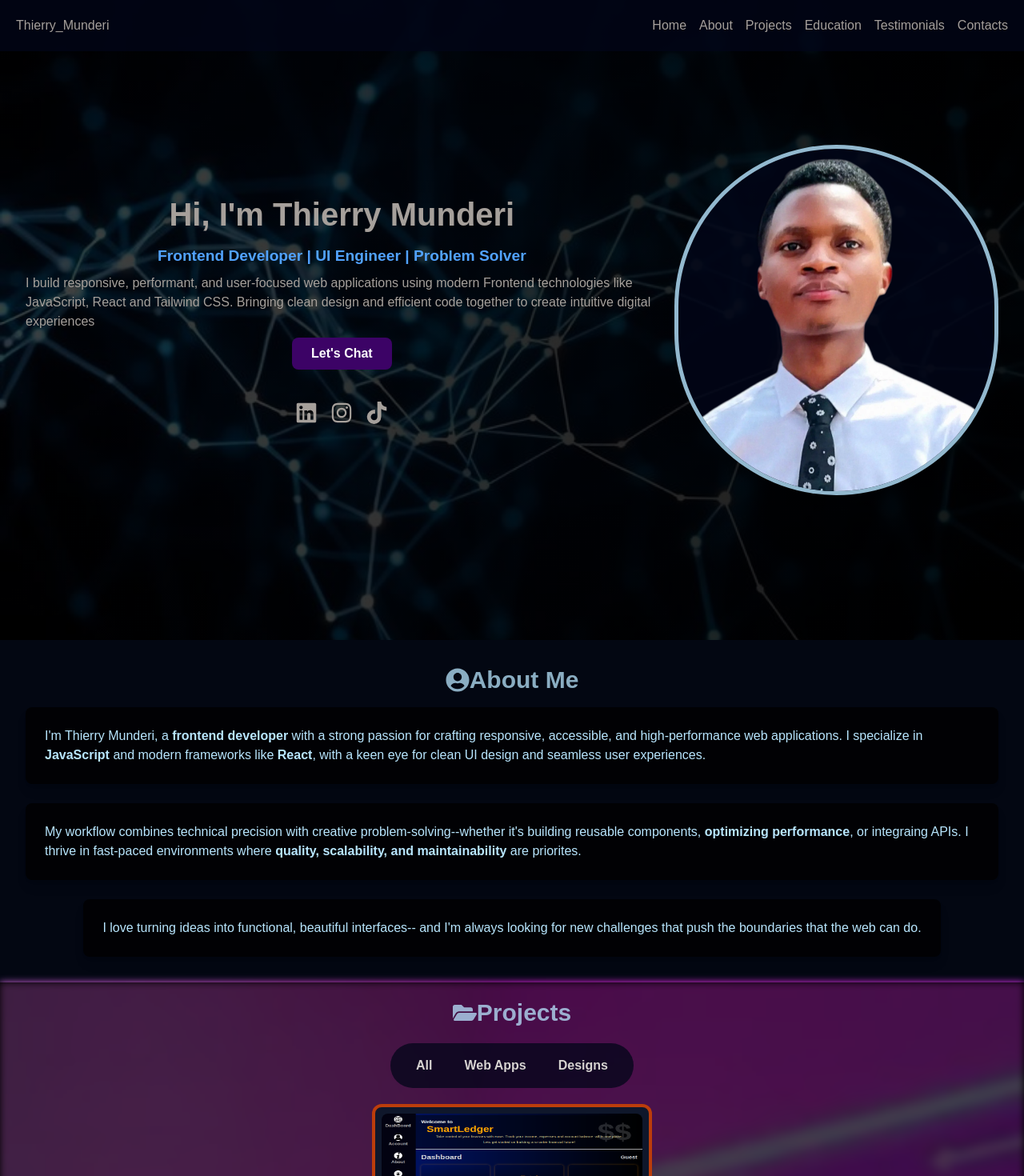
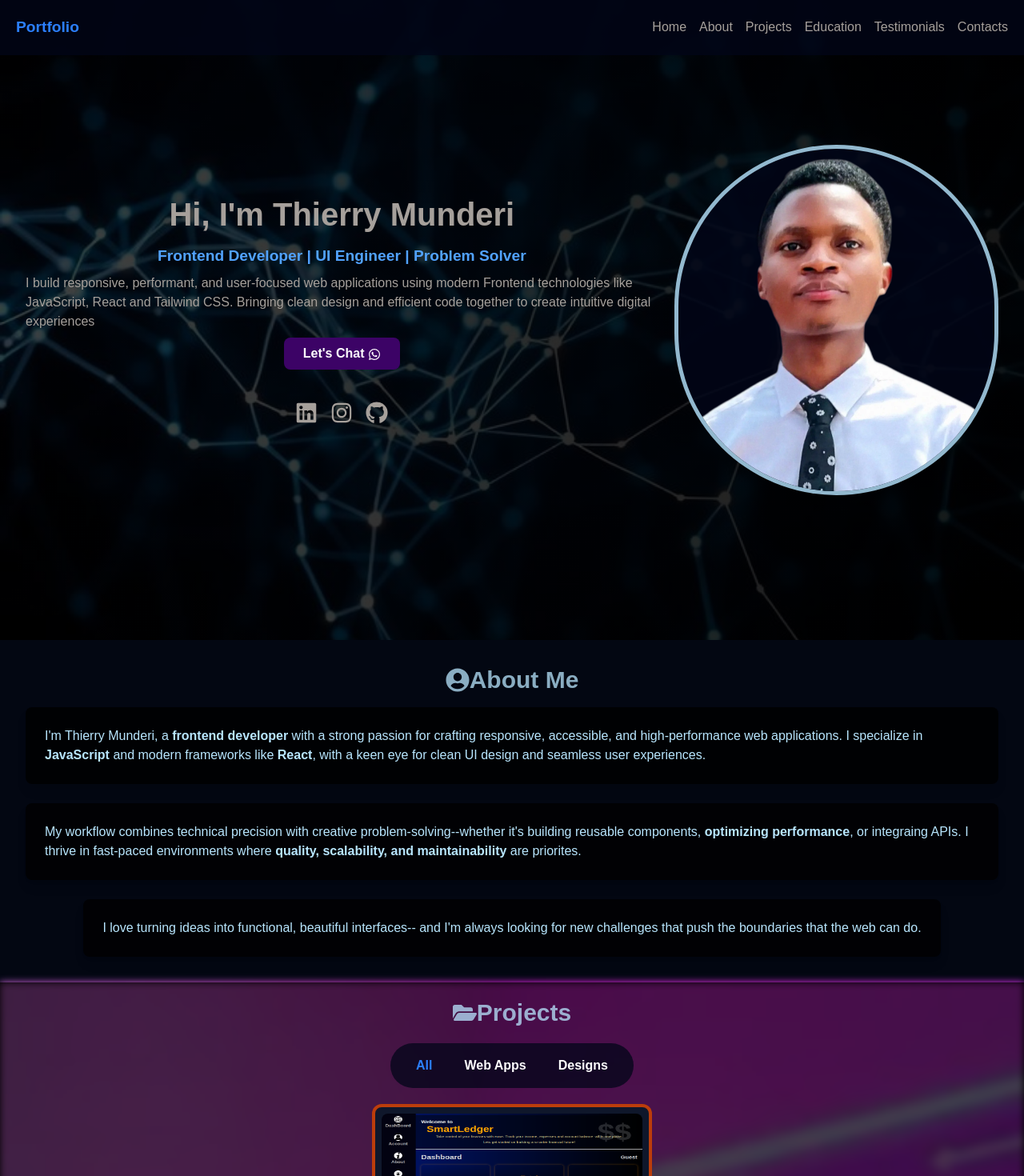
Before and after one commit to Thierry256-dev/Portfolio, a React (Vite) app: page / in a window 1280 px wide. Shown: the top 1470 px of the page at 80% size. Built offline with nearby package versions, Linux system fonts and the light colour scheme.

Commit message:
adding animations to about section

```diff
--- a/src/App.jsx
+++ b/src/App.jsx
@@ -12,8 +12,13 @@ import {
   FaTools,
   FaUserCircle,
 } from "react-icons/fa";
+import { motion, useInView } from "framer-motion";
+import { useRef } from "react";
 
 function App() {
+  const aboutRef = useRef(null);
+  const isAboutInView = useInView(aboutRef, { once: true });
+
   return (
     <>
       <header
@@ -26,10 +31,16 @@ function App() {
         id="about"
         className="flex items-center flex-col gap-4 h-auto bg-gray-950 p-8"
       >
-        <h1 className="flex items-center text-3xl font-bold text-sky-200/75 ">
+        <motion.h1
+          ref={aboutRef}
+          initial={{ opacity: 0 }}
+          animate={isAboutInView ? { opacity: 1 } : {}}
+          transition={{ duration: 1, ease: "easeInOut" }}
+          className="flex items-center text-3xl font-bold text-sky-200/75 "
+        >
           <FaUserCircle className="inline" />
           About Me
-        </h1>
+        </motion.h1>
         <About />
       </section>
       <section
@@ -43,11 +54,30 @@ function App() {
         <div className="absolute h-full inset-0 z-1 bg-[url('./assets/Bg2.jpg')] bg-no-repeat bg-cover bg-center blur-[5px]"></div>
         <div className="absolute h-full  inset-0 bg-black/70 z-2"></div>
         <div className="flex sticky top-0 gap-10 px-8 py-4 z-3 bg-slate-950/75 rounded-full text-stone-300">
-          <NavLink to={`/`} className="hover:decoration-amber-100">
+          <NavLink
+            to={`/`}
+            className={({ isActive }) =>
+              isActive ? "text-blue-500" : "text-white"
+            }
+          >
             All
           </NavLink>
-          <NavLink to={`webapps`}>Web Apps</NavLink>
-          <NavLink to={`designs`}>Designs</NavLink>
+          <NavLink
+            to={`webapps`}
+            className={({ isActive }) =>
+              isActive ? "text-blue-500" : "text-white"
+            }
+          >
+            Web Apps
+          </NavLink>
+          <NavLink
+            to={`designs`}
+            className={({ isActive }) =>
+              isActive ? "text-blue-500" : "text-white"
+            }
+          >
+            Designs
+          </NavLink>
         </div>
         <div className="z-3">
           <Outlet />
--- a/src/Componets/About.jsx
+++ b/src/Componets/About.jsx
@@ -1,28 +1,93 @@
+import { useRef } from "react";
+import { motion, useInView, MotionConfig } from "framer-motion";
+
 export default function About() {
+  const ref1 = useRef(null);
+  const ref2 = useRef(null);
+  const ref3 = useRef(null);
+
+  const isInView1 = useInView(ref1, { once: true });
+  const isInView2 = useInView(ref2, { once: true });
+  const isInView3 = useInView(ref3, { once: true });
+
   return (
     <>
       <div className="flex justify-center items-center flex-col gap-6 rounded-lg text-md">
-        <p className="shadow-lg p-6 rounded-lg text-sky-200 bg-black/80">
+        <MotionConfig
+          transition={{
+            type: "spring",
+            stiffness: 100,
+            damping: 20,
+            duration: 1,
+          }}
+        >
+          <motion.p
+            ref={ref1}
+            initial={{
+              x: -100,
+              opacity: 0,
+            }}
+            animate={
+              isInView1
+                ? {
+                    x: 0,
+                    opacity: 1,
+                  }
+                : {}
+            }
+            className="shadow-lg z-5 p-6 rounded-lg text-sky-200 bg-black/80"
+          >
             I'm Thierry Munderi, a <strong>frontend developer</strong> with a
             strong passion for crafting responsive, accessible, and
             high-performance web applications. I specialize in{" "}
             <strong>JavaScript</strong> and modern frameworks like{" "}
             <strong>React</strong>, with a keen eye for clean UI design and
             seamless user experiences.
-        </p>
-        <p className="shadow-lg p-6 rounded-lg text-sky-200 bg-black/80">
+          </motion.p>
+          <motion.p
+            ref={ref2}
+            initial={{
+              x: 100,
+              opacity: 0,
+            }}
+            animate={
+              isInView2
+                ? {
+                    x: 0,
+                    opacity: 1,
+                  }
+                : {}
+            }
+            className="shadow-lg p-6 rounded-lg text-sky-200 bg-black/80"
+          >
             My workflow combines technical precision with creative
             problem-solving--whether it's building reusable components,{" "}
-          <strong>optimizing performance</strong>, or integraing APIs. I thrive
-          in fast-paced environments where{" "}
+            <strong>optimizing performance</strong>, or integraing APIs. I
+            thrive in fast-paced environments where{" "}
             <strong>quality, scalability, and maintainability</strong> are
             priorites.
-        </p>
-        <p className="shadow-lg p-6 rounded-lg text-sky-200 bg-black/80">
+          </motion.p>
+          <motion.p
+            ref={ref3}
+            initial={{
+              x: -100,
+              opacity: 0,
+            }}
+            animate={
+              isInView3
+                ? {
+                    x: 0,
+                    opacity: 1,
+                  }
+                : {}
+            }
+            className="shadow-lg p-6 rounded-lg text-sky-200 bg-black/80"
+          >
             I love turning ideas into functional, beautiful interfaces-- and I'm
             always looking for new challenges that push the boundaries that the
             web can do.
-        </p>
+          </motion.p>
+        </MotionConfig>
       </div>
     </>
   );
--- a/src/Componets/Home.jsx
+++ b/src/Componets/Home.jsx
@@ -1,11 +1,12 @@
 import profile from "../assets/profile1.webp";
-import { motion, MotionConfig } from "framer-motion";
+import { motion, MotionConfig, AnimatePresence } from "framer-motion";
 import {
-  FaHome,
+  FaBars,
   FaTimes,
   FaLinkedin,
   FaInstagram,
-  FaTiktok,
+  FaGithub,
+  FaWhatsapp,
 } from "react-icons/fa";
 import { useState } from "react";
 
@@ -22,15 +23,32 @@ export default function Home() {
   return (
     <>
       <div className="fixed top-0 left-0 w-screen z-100 flex justify-between items-center p-[20px] bg-slate-950/75 ">
-        <h1>Thierry_Munderi</h1>
-        <nav
+        <h1 className="font-bold text-blue-500 text-[1.2rem]">Portfolio</h1>
+        <AnimatePresence>
+          <motion.nav
             className={
               isVisible
                 ? "absolute top-[60px] right-0 bg-slate-950/75 flex flex-col rounded-md p-4 items-center gap-4"
                 : "hidden md:flex gap-4"
             }
+            initial={{
+              scale: 1,
+              opacity: 1,
+            }}
+            exit={{
+              scale: 0,
+              opacity: 0,
+            }}
+            transition={{
+              duration: 2,
+              ease: "easeInOut",
+            }}
           >
-          <a href="#home" onClick={deactivate} className="hover:text-amber-500">
+            <a
+              href="#home"
+              onClick={deactivate}
+              className="hover:text-amber-500"
+            >
               Home
             </a>
             <a
@@ -68,17 +86,18 @@ export default function Home() {
             >
               Contacts
             </a>
-        </nav>
-        <FaHome
+          </motion.nav>
+        </AnimatePresence>
+        <FaBars
           onClick={activate}
           className={
-            isVisible ? "hidden" : "flex md:hidden h-7 w-7 cursor-pointer"
+            isVisible ? "hidden" : "flex md:hidden h-6 w-6 cursor-pointer"
           }
         />
         <FaTimes
           onClick={deactivate}
           className={
-            isVisible ? "flex md:hidden cursor-pointer h-7 w-7" : "hidden"
+            isVisible ? "flex md:hidden cursor-pointer h-6 w-6" : "hidden"
           }
         />
       </div>
@@ -145,7 +164,7 @@ export default function Home() {
                 }}
                 className="bg-purple-950 hover:bg-blue-700 px-6 py-2 rounded-lg transition text-white font-bold cursor-pointer"
               >
-                Let's Chat
+                Let's Chat <FaWhatsapp className="inline" />
               </motion.button>
             </a>
             <motion.div
@@ -166,7 +185,7 @@ export default function Home() {
                 <FaInstagram className="w-7 h-7" />
               </a>
               <a href="">
-                <FaTiktok className="w-7 h-7" />
+                <FaGithub className="w-7 h-7" />
               </a>
             </motion.div>
           </MotionConfig>
```
Lines whose indentation alone changed are shown as unchanged.
